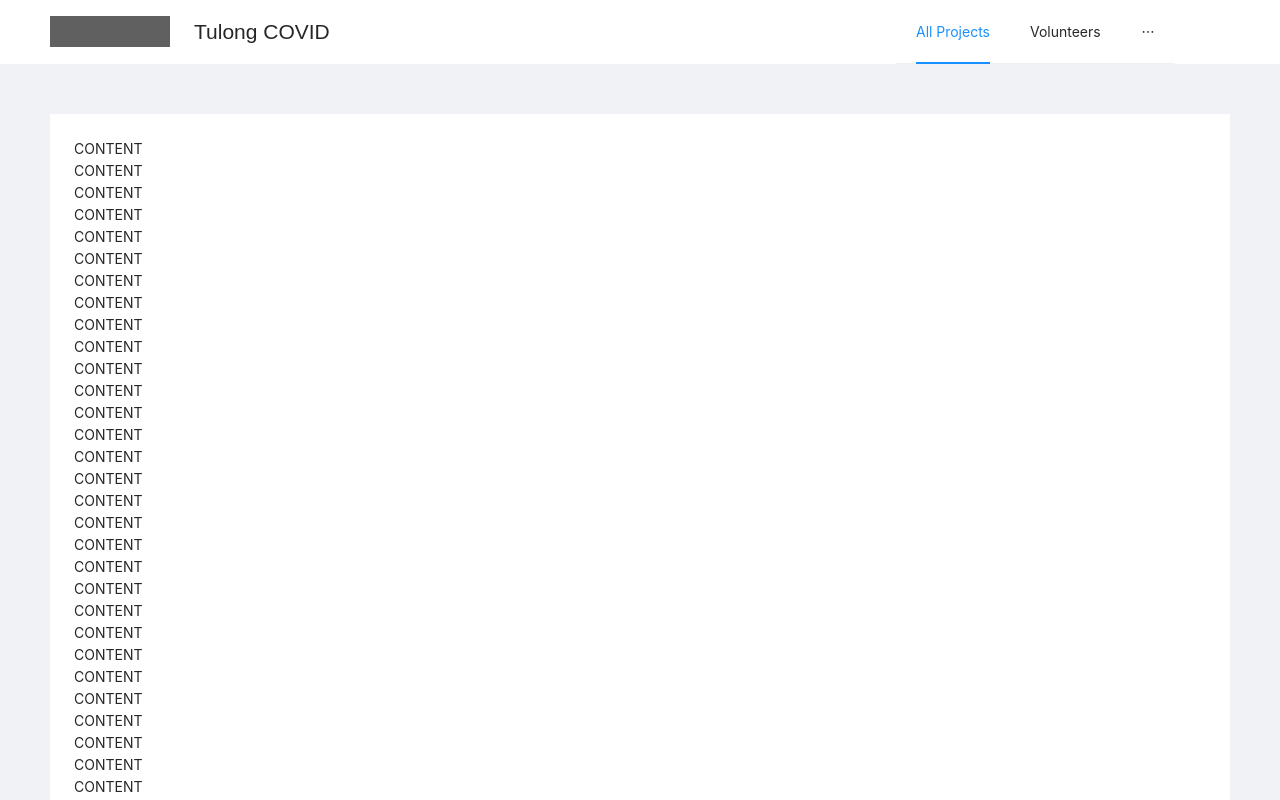
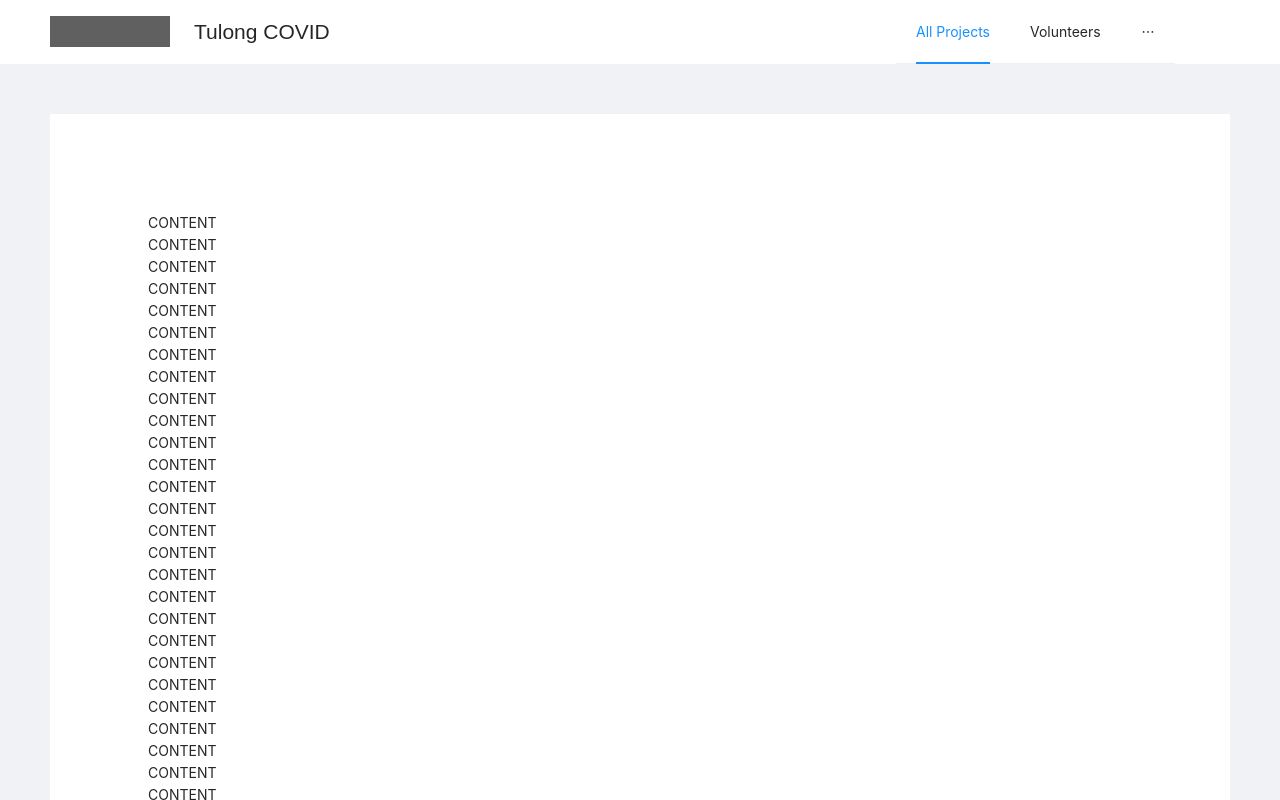
Before and after one commit to xxprime/tulong-covid, a React (Create React App) app: page / in a window 1280 px wide. Shown: the top 800 px of the page. Built offline with nearby package versions, Linux system fonts and the light colour scheme.

Commit message:
Transferred content from mainlayout to app

```diff
--- a/src/App.js
+++ b/src/App.js
@@ -1,10 +1,15 @@
 import React from "react";
+import { Layout } from "antd";
 
 import MainLayout from "./modules/MainLayout";
+
+const { Content } = Layout;
 
 function App() {
   return (
     <MainLayout>
+      <Content style={{ padding: "50px 50px 0px 50px" }}>
+        <div style={{ background: "#fff", padding: 24, minHeight: 600 }}>
           <div>CONTENT</div>
           <div>CONTENT</div>
           <div>CONTENT</div>
@@ -109,6 +114,8 @@ function App() {
           <div>CONTENT</div>
           <div>CONTENT</div>
           <div>CONTENT</div>
+        </div>
+      </Content>
     </MainLayout>
   );
 }
```
Lines whose indentation alone changed are shown as unchanged.
